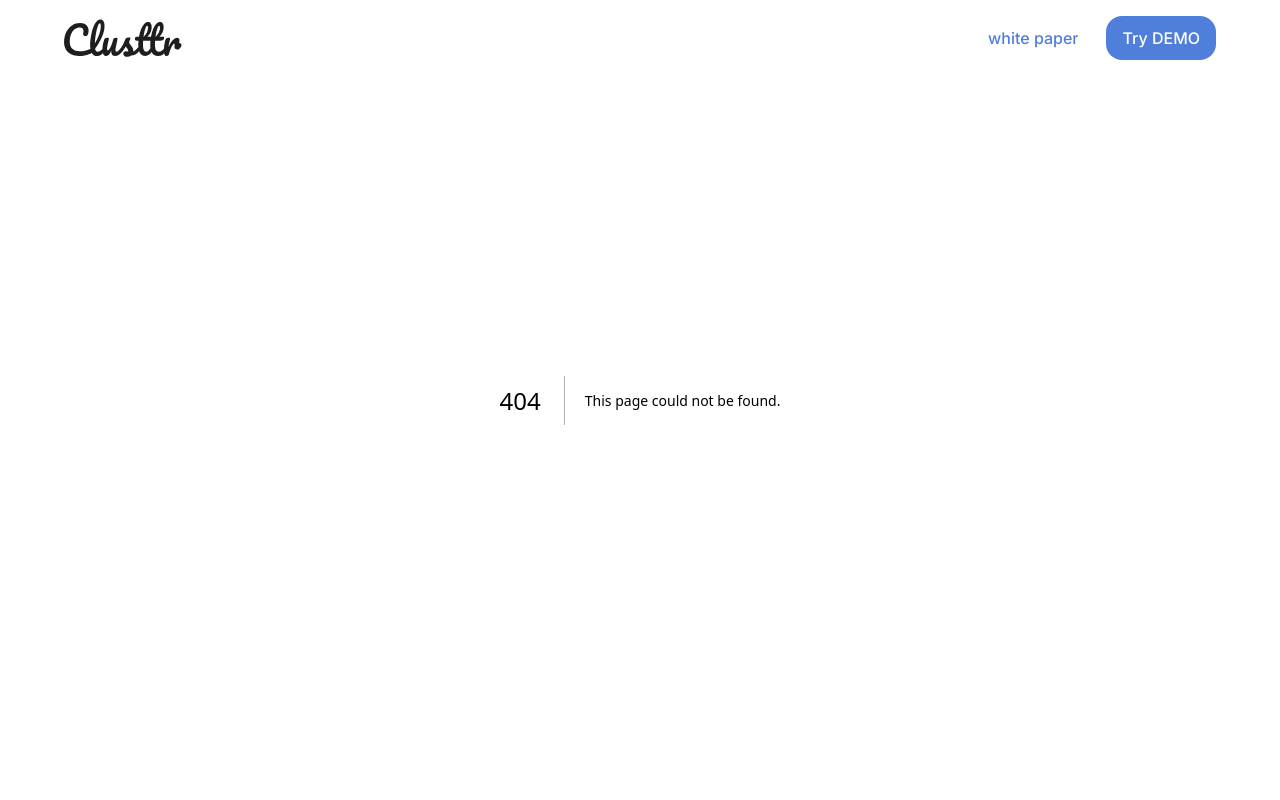
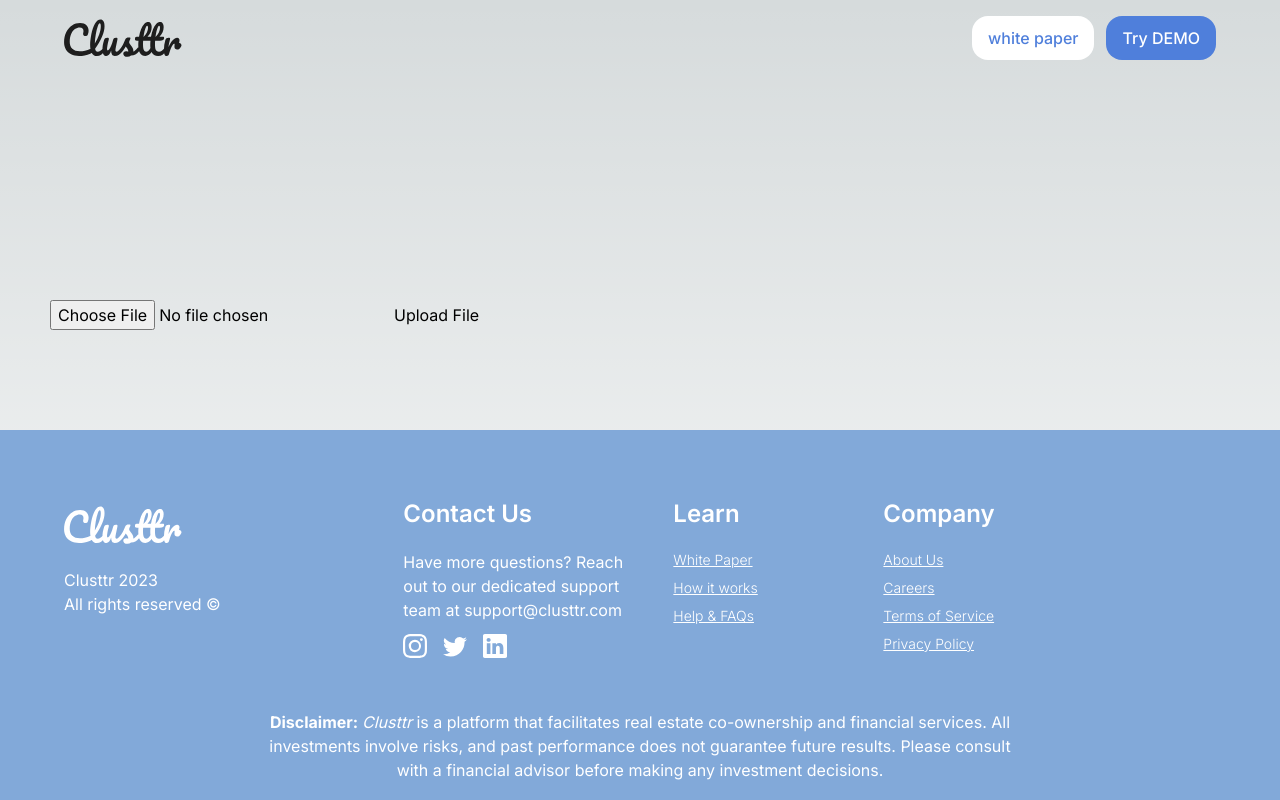
Before and after one commit to Clusttr/clusttr-web, a Next.js app: page /upload in a window 1280 px wide. Before the commit this address had no page. Shown: the top 800 px of the page. Built offline with nearby package versions, Linux system fonts and the light colour scheme.

Commit message:
Created FormUpload component for IPFS file upload

```diff
--- a/next.config.js
+++ b/next.config.js
@@ -1,4 +1,13 @@
 /** @type {import('next').NextConfig} */
-const nextConfig = {}
+const nextConfig = {
+  webpack(config) {
+    config.resolve.fallback = {
+      ...config.resolve.fallback,
+      fs: false,
+    };
+
+    return config;
+  },
+};
 
 module.exports = nextConfig
--- a/package.json
+++ b/package.json
@@ -9,6 +9,8 @@
     "lint": "next lint"
   },
   "dependencies": {
+    "axios": "^1.5.1",
+    "dotenv": "^16.3.1",
     "next": "latest",
     "react": "latest",
     "react-dom": "latest",
--- /dev/null
+++ b/src/app/upload/page.tsx
@@ -0,0 +1,9 @@
+import { FileUpload } from "@/components";
+
+export default function Upload() {
+  return (
+    <main className="overflow-hidden">
+      <FileUpload />
+    </main>
+  );
+}
--- /dev/null
+++ b/src/components/FileUpload.tsx
@@ -0,0 +1,46 @@
+"use client";
+import { useState } from "react";
+import axios from 'axios';
+
+const FileUpload = () => {
+  const [file, setFile] = useState(null)
+  const [fileName, setFileName] = useState('')
+
+  const readFile = async (e: any) => {
+    setFile(e.target.files[0])
+    setFileName(e.target.files[0].name)
+  }
+
+  const uploadFile = async () => {
+    const formData = new FormData();
+
+    formData.append("file", file, fileName);
+
+    const metadata = JSON.stringify({ name: fileName });
+    formData.append('pinataMetadata', metadata);
+
+    try {
+      const res = await axios.post("https://api.pinata.cloud/pinning/pinFileToIPFS", formData, {
+        maxBodyLength: Infinity,
+        headers: {
+          'Content-Type': `multipart/form-data; boundary=${formData._boundary}`,
+          pinata_api_key: process.env.NEXT_PUBLIC_PINATA_API_KEY,
+          pinata_secret_api_key: process.env.NEXT_PUBLIC_PINATA_API_SECRET_KEY,
+        }
+      });
+
+      console.log(res.data)
+    } catch (err) {
+      console.log(err)
+    }
+  }
+
+  return (
+    <div style={{ marginTop: 300, marginBottom: 100, marginLeft: 50 }}>
+      <input type="file" onChange={(e) => readFile(e)} />
+      <button onClick={uploadFile} disabled={!file}>Upload File</button>
+    </div>
+  )
+}
+
+export default FileUpload;
--- a/src/components/index.ts
+++ b/src/components/index.ts
@@ -6,6 +6,7 @@ import InfoSection from "./InfoSection";
 import InfoCard from "./InfoCard";
 import ClusttrWorks from "./ClusttrWorks";
 import FirstToKnow from "./FirstToKnow";
+import FileUpload from "./FileUpload";
 
 export {
   Navbar,
@@ -16,4 +17,5 @@ export {
   InfoCard,
   ClusttrWorks,
   FirstToKnow,
+  FileUpload,
 };
```
Also changed, not shown: 1 other file (tests, documents, lock files or other folders).
